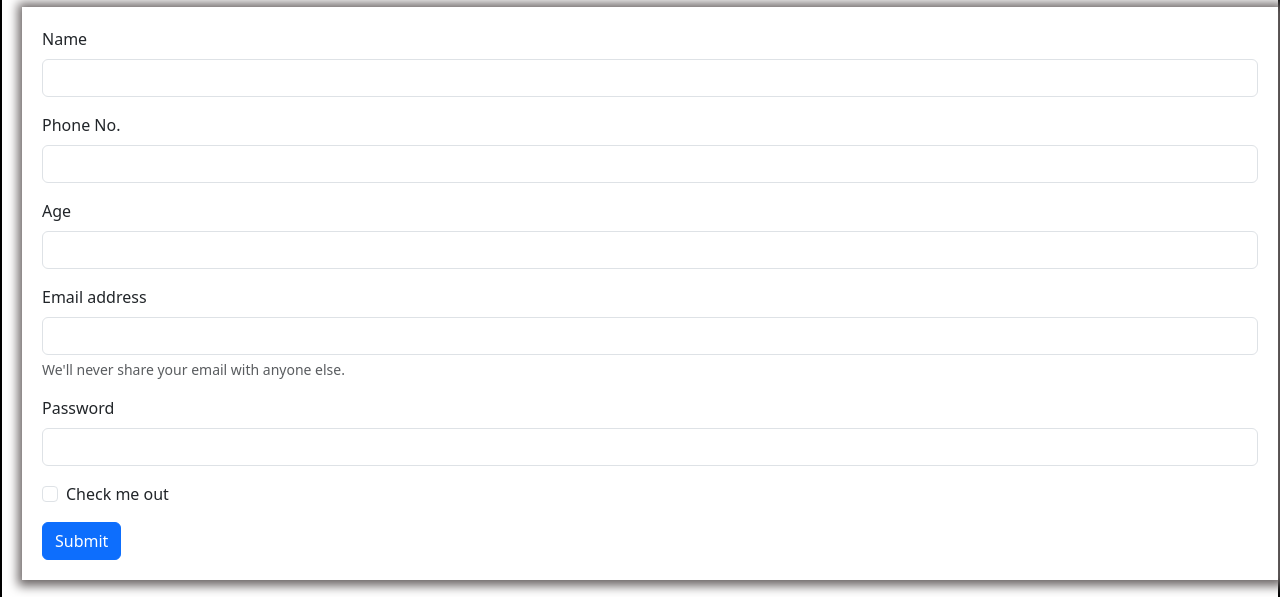
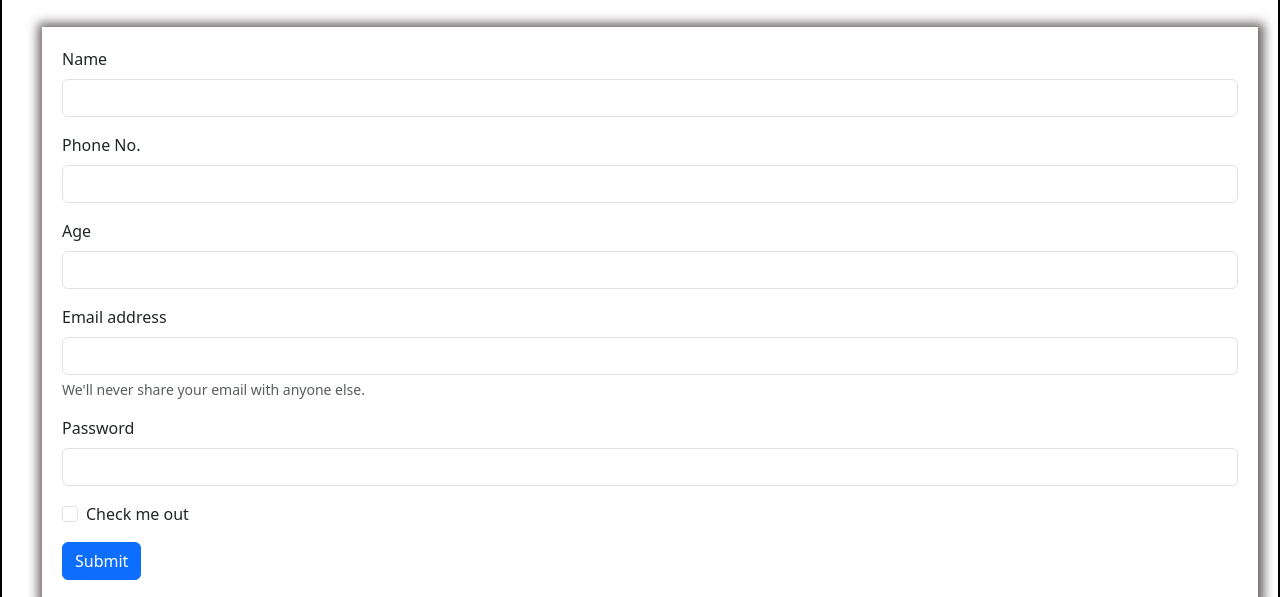
Before and after one commit to Rakeshjaat05/badmention, a plain HTML site: page index.html in a window 1280 px wide. Shown: the part 201-798 px from the top of the page. Drawn offline with nearby package versions, Linux system fonts and the light colour scheme.

Commit message:
Update index.html

```diff
--- a/index.html
+++ b/index.html
@@ -46,6 +46,7 @@
         }
         .maincontant{
             border: 2px solid black;
+            padding: 20px;
 
         }
     </style>
@@ -69,19 +70,19 @@
                     <form>
                         <div class="mb-3">
                             <label for="exampleInputEmail1" class="form-label">Name</label>
-                            <input type="email" class="form-control" id="exampleInputEmail1"
+                            <input type="text" class="form-control" id="exampleInputEmail1"
                                 aria-describedby="emailHelp">
 
                         </div>
                          <div class="mb-3">
                             <label for="exampleInputEmail1" class="form-label">Phone No.</label>
-                            <input type="email" class="form-control" id="exampleInputEmail1"
+                            <input type="number" class="form-control" id="exampleInputEmail1"
                                 aria-describedby="emailHelp">
 
                         </div>
                          <div class="mb-3">
                             <label for="exampleInputEmail1" class="form-label">Age</label>
-                            <input type="email" class="form-control" id="exampleInputEmail1"
+                            <input type="number" class="form-control" id="exampleInputEmail1"
                                 aria-describedby="emailHelp">
 
                         </div>
```
